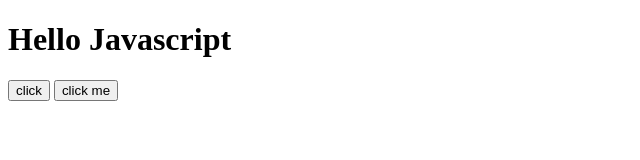
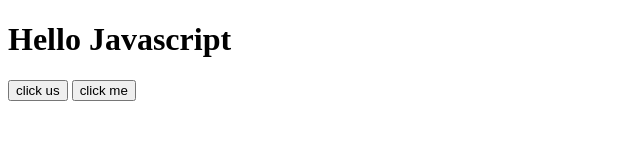
Before and after one commit to Itsmuavia/javascript-Basics, a plain HTML site: page index.html in a window 1280 px wide. Shown: the full height of the page, 0-640 px from the left. Drawn offline with Linux system fonts and the light colour scheme.

Commit message:
third commit

```diff
--- a/index.html
+++ b/index.html
@@ -10,7 +10,7 @@
 
 <body>
     <h1>Hello Javascript</h1>
-    <button id="child">click</button>
+    <button id="child">click us</button>
     <button id="parent">click me</button>
 
 
```
